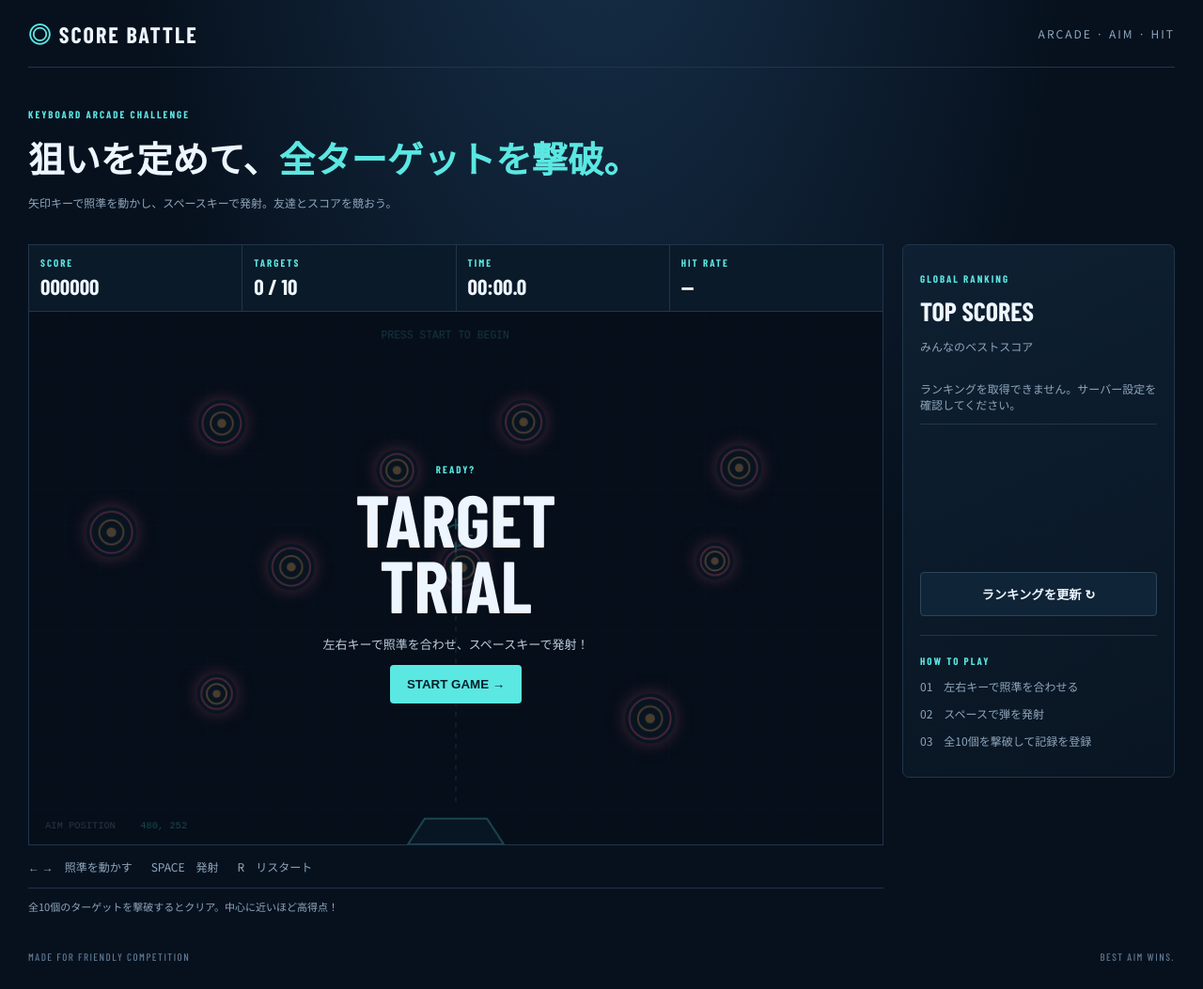
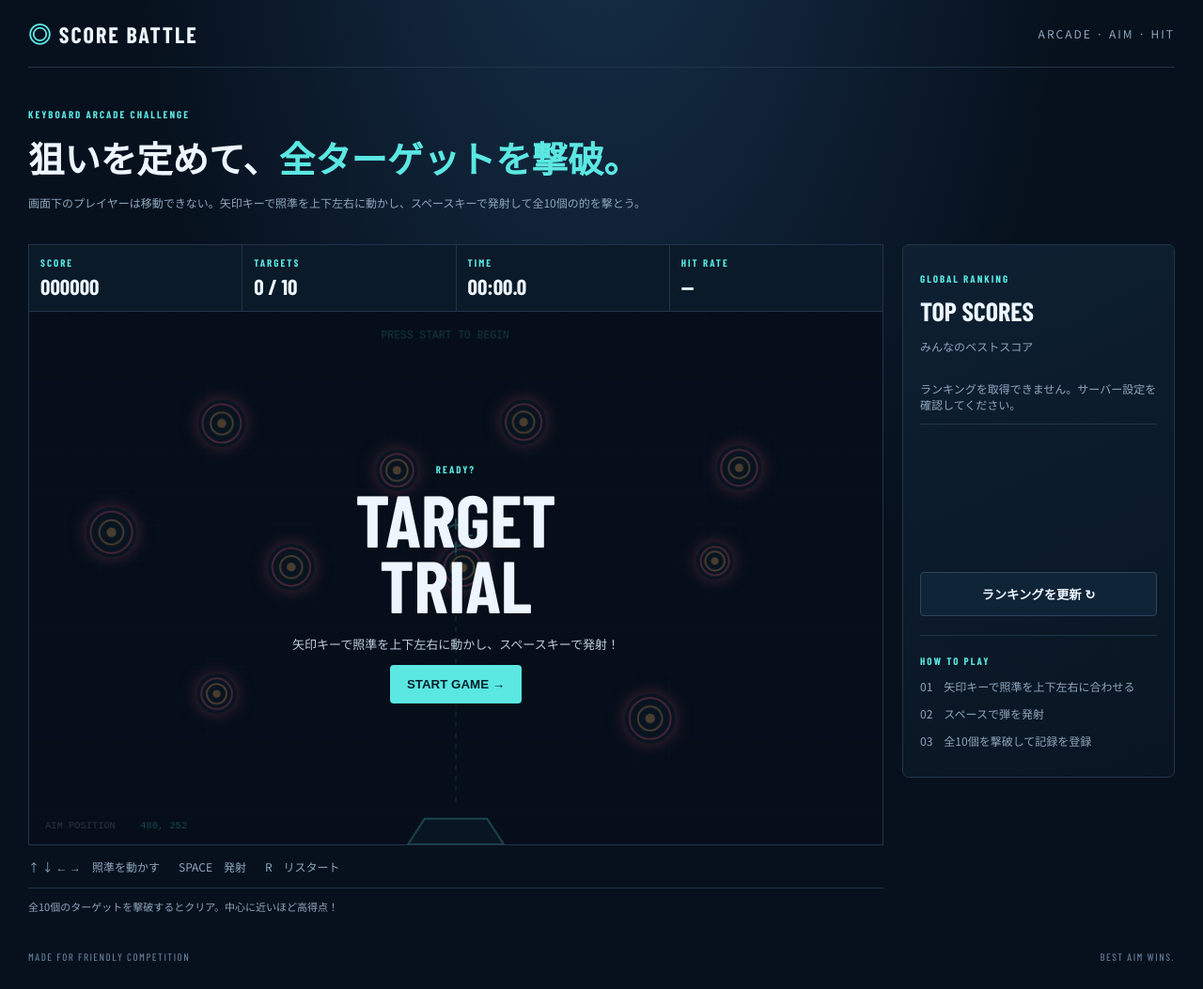
Before and after one commit to ruumo-14/scorebattle-to-gun, a website: page index.html in a window 1280 px wide. Shown: the whole page at 94% size. Drawn offline with nearby package versions, Linux system fonts and the light colour scheme; no server answers; a web font is replaced by a local one.

Commit message:
Clarify four-direction aiming controls

```diff
--- a/index.html
+++ b/index.html
@@ -7,12 +7,12 @@
 </head>
 <body><main class="page">
 <header><a class="brand" href="/">◎ SCORE BATTLE</a><span>ARCADE · AIM · HIT</span></header>
-<section class="intro"><p class="eyebrow">KEYBOARD ARCADE CHALLENGE</p><h1>狙いを定めて、<em>全ターゲットを撃破。</em></h1><p>矢印キーで照準を動かし、スペースキーで発射。友達とスコアを競おう。</p></section>
+<section class="intro"><p class="eyebrow">KEYBOARD ARCADE CHALLENGE</p><h1>狙いを定めて、<em>全ターゲットを撃破。</em></h1><p>画面下のプレイヤーは移動できない。矢印キーで照準を上下左右に動かし、スペースキーで発射して全10個の的を撃とう。</p></section>
 <section class="layout"><div class="game">
 <div class="hud"><div><small>SCORE</small><b id="scoreValue">000000</b></div><div><small>TARGETS</small><b id="targetsValue">0 / 10</b></div><div><small>TIME</small><b id="timeValue">00:00.0</b></div><div><small>HIT RATE</small><b id="accuracyValue">—</b></div></div>
-<div class="canvas-wrap"><canvas id="gameCanvas" width="960" height="600" aria-label="ターゲットゲーム"></canvas><div class="overlay" id="overlay"><div><p class="eyebrow" id="overlayEyebrow">READY?</p><h2 id="overlayTitle">TARGET<br>TRIAL</h2><p id="overlayText">左右キーで照準を合わせ、スペースキーで発射！</p><button id="startButton">START GAME →</button></div></div></div>
-<div class="controls"><span>← →　照準を動かす</span><span>SPACE　発射</span><span>R　リスタート</span></div><p class="hint" id="gameHint">全10個のターゲットを撃破するとクリア。中心に近いほど高得点！</p></div>
-<aside><p class="eyebrow">GLOBAL RANKING</p><h2>TOP SCORES</h2><p id="leaderboardNote">みんなのベストスコア</p><ol id="scoreList"><li>ランキングを読み込み中…</li></ol><button class="secondary" id="refreshButton">ランキングを更新 ↻</button><hr><p class="eyebrow">HOW TO PLAY</p><p>01　左右キーで照準を合わせる</p><p>02　スペースで弾を発射</p><p>03　全10個を撃破して記録を登録</p></aside></section>
+<div class="canvas-wrap"><canvas id="gameCanvas" width="960" height="600" aria-label="ターゲットゲーム"></canvas><div class="overlay" id="overlay"><div><p class="eyebrow" id="overlayEyebrow">READY?</p><h2 id="overlayTitle">TARGET<br>TRIAL</h2><p id="overlayText">矢印キーで照準を上下左右に動かし、スペースキーで発射！</p><button id="startButton">START GAME →</button></div></div></div>
+<div class="controls"><span>↑ ↓ ← →　照準を動かす</span><span>SPACE　発射</span><span>R　リスタート</span></div><p class="hint" id="gameHint">全10個のターゲットを撃破するとクリア。中心に近いほど高得点！</p></div>
+<aside><p class="eyebrow">GLOBAL RANKING</p><h2>TOP SCORES</h2><p id="leaderboardNote">みんなのベストスコア</p><ol id="scoreList"><li>ランキングを読み込み中…</li></ol><button class="secondary" id="refreshButton">ランキングを更新 ↻</button><hr><p class="eyebrow">HOW TO PLAY</p><p>01　矢印キーで照準を上下左右に合わせる</p><p>02　スペースで弾を発射</p><p>03　全10個を撃破して記録を登録</p></aside></section>
 <footer>MADE FOR FRIENDLY COMPETITION <span>BEST AIM WINS.</span></footer>
 </main>
 <dialog id="resultDialog"><form id="resultForm"><p class="eyebrow">MISSION COMPLETE</p><h2>ALL TARGETS HIT!</h2><p>スコア：<b id="finalScore">0</b>　タイム：<b id="finalTime">00:00.0</b>　命中率：<b id="finalAccuracy">0%</b></p><label for="playerName">ランキングに載せる名前（16文字以内）</label><input id="playerName" maxlength="16" placeholder="プレイヤー名" required><p id="formMessage" aria-live="polite"></p><div class="actions"><button type="button" class="secondary" id="skipSaveButton">登録せず終了</button><button type="submit" id="saveScoreButton">スコアを登録 →</button></div></form></dialog>
```
